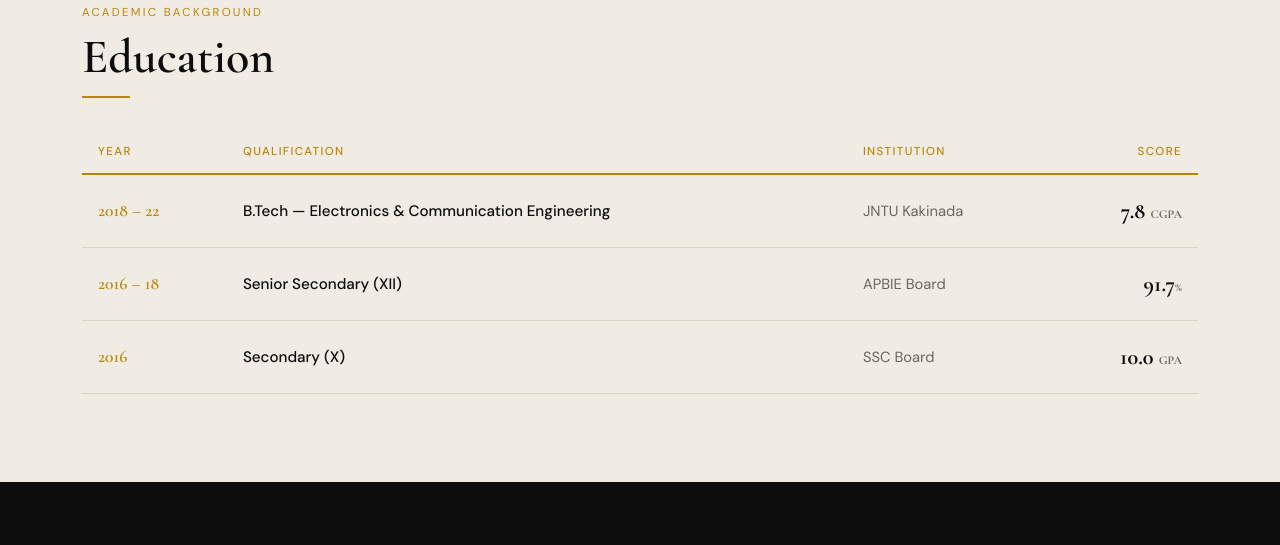
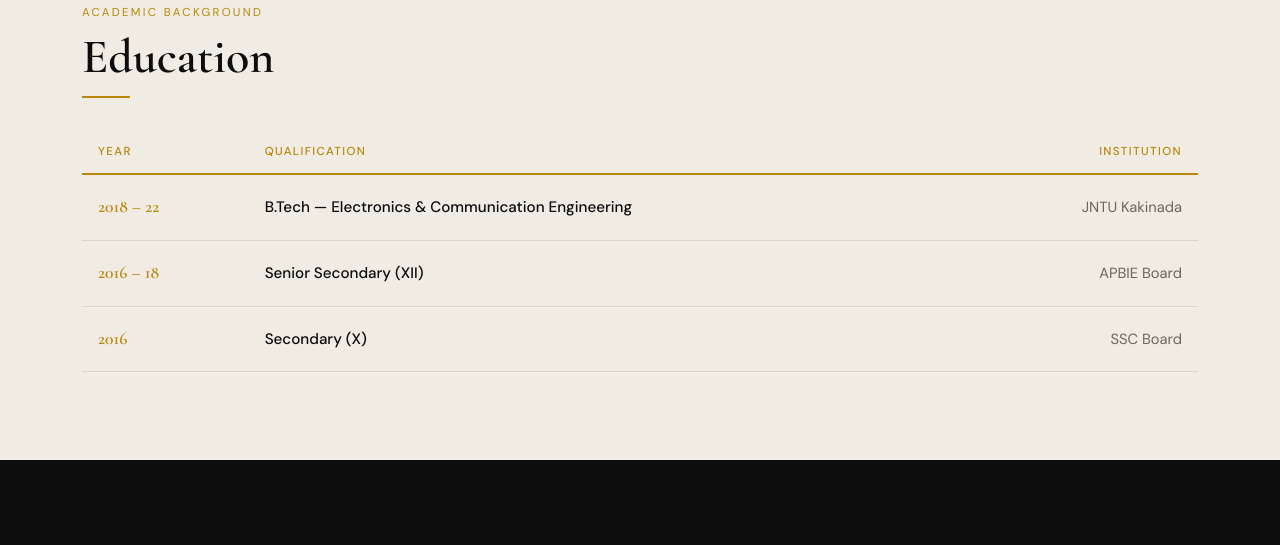
Before and after one commit to sivanivelchuri/sivanivelchuri.github.io, a plain HTML site: page index.html in a window 1280 px wide. Shown: the part 3720-4265 px from the top of the page. Drawn offline with nearby package versions, Linux system fonts and the light colour scheme.

Commit message:
Refactor education table for better alignment

```diff
--- a/index.html
+++ b/index.html
@@ -372,28 +372,24 @@
         <tr>
           <th>Year</th>
           <th>Qualification</th>
-          <th>Institution</th>
-          <th style="text-align:right;">Score</th>
+          <th style="text-align:right;">Institution</th>
         </tr>
       </thead>
       <tbody>
         <tr>
           <td>2018 – 22</td>
           <td><div class="edu-degree-name">B.Tech — Electronics &amp; Communication Engineering</div></td>
-          <td>JNTU Kakinada</td>
-          <td class="score">7.8 <small style="font-size:0.75rem;color:var(--muted);">CGPA</small></td>
+          <td style="text-align:right;"><div class="trail">JNTU Kakinada</div></td>
         </tr>
         <tr>
           <td>2016 – 18</td>
           <td><div class="edu-degree-name">Senior Secondary (XII)</div></td>
-          <td>APBIE Board</td>
-          <td class="score">91.7<small style="font-size:0.75rem;color:var(--muted);">%</small></td>
+          <td style="text-align:right;"><div class="trail">APBIE Board</div></td>
         </tr>
         <tr>
           <td>2016</td>
           <td><div class="edu-degree-name">Secondary (X)</div></td>
-          <td>SSC Board</td>
-          <td class="score">10.0 <small style="font-size:0.75rem;color:var(--muted);">GPA</small></td>
+          <td style="text-align:right;"><div class="trail">SSC Board</div></td>
         </tr>
       </tbody>
     </table>
```
